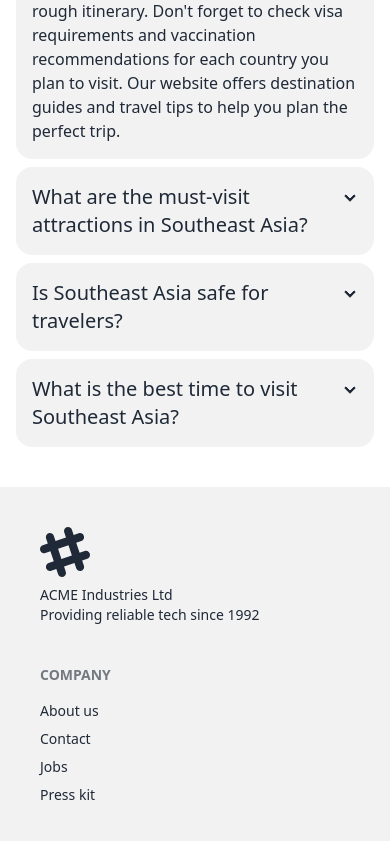
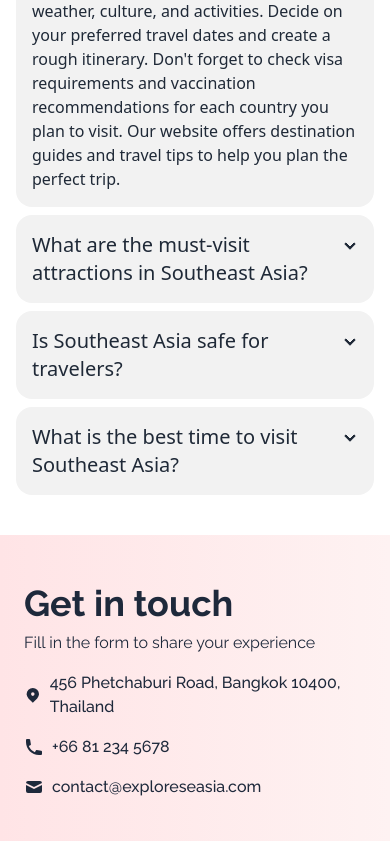
Before and after one commit to rakibgithub21/Asia_Explorer-client_site, a React (Vite) app: page / in a window 390 px wide. Shown: the part 1846-2687 px from the top of the page. Built offline with nearby package versions, Linux system fonts and the light colour scheme; no server answers.

Commit message:
add a feedback section

```diff
--- /dev/null
+++ b/src/components/Feedback.jsx
@@ -0,0 +1,55 @@
+import { useContext } from 'react';
+import logo from '../assets/feedback-mindmap-760.jpg'
+import { AuthContext } from '../context/AuthContextComponent';
+
+const Feedback = () => {
+    const {user} = useContext(AuthContext)
+    return (
+        <section className="py-6 bg-gradient-to-r from-rose-100 to-red-50 mt-10  raleway">
+            <div className="grid max-w-6xl grid-cols-1 px-6 mx-auto lg:px-8 md:grid-cols-2 md:divide-x">
+                <div className="py-6 md:py-0 text-slate-800 md:px-6">
+                    <h1 className="text-4xl font-bold">Get in touch</h1>
+                    <p className="pt-2 pb-4">Fill in the form to share your experience</p>
+                    <div className="space-y-4 text-slate-800 font-medium">
+                        <p className="flex items-center">
+                            <svg xmlns="http://www.w3.org/2000/svg" viewBox="0 0 20 20" fill="currentColor" className="w-5 h-5 mr-2 sm:mr-6">
+                                <path fillRule="evenodd" d="M5.05 4.05a7 7 0 119.9 9.9L10 18.9l-4.95-4.95a7 7 0 010-9.9zM10 11a2 2 0 100-4 2 2 0 000 4z" clipRule="evenodd"></path>
+                            </svg>
+                            <span>456 Phetchaburi Road, Bangkok 10400, Thailand</span>
+                        </p>
+                        <p className="flex items-center">
+                            <svg xmlns="http://www.w3.org/2000/svg" viewBox="0 0 20 20" fill="currentColor" className="w-5 h-5 mr-2 sm:mr-6">
+                                <path d="M2 3a1 1 0 011-1h2.153a1 1 0 01.986.836l.74 4.435a1 1 0 01-.54 1.06l-1.548.773a11.037 11.037 0 006.105 6.105l.774-1.548a1 1 0 011.059-.54l4.435.74a1 1 0 01.836.986V17a1 1 0 01-1 1h-2C7.82 18 2 12.18 2 5V3z"></path>
+                            </svg>
+                            <span>+66 81 234 5678</span>
+                        </p>
+                        <p className="flex items-center">
+                            <svg xmlns="http://www.w3.org/2000/svg" viewBox="0 0 20 20" fill="currentColor" className="w-5 h-5 mr-2 sm:mr-6">
+                                <path d="M2.003 5.884L10 9.882l7.997-3.998A2 2 0 0016 4H4a2 2 0 00-1.997 1.884z"></path>
+                                <path d="M18 8.118l-8 4-8-4V14a2 2 0 002 2h12a2 2 0 002-2V8.118z"></path>
+                            </svg>
+                            <span>contact@exploreseasia.com</span>
+                        </p>
+                    </div>
+                </div>
+                <form  className="flex flex-col py-6 space-y-6 md:py-0 md:px-6">
+                    <label className="input input-bordered flex bg-red-200 items-center gap-2">
+                        <svg xmlns="http://www.w3.org/2000/svg" viewBox="0 0 16 16" fill="currentColor" className="w-4 h-4 opacity-70"><path d="M8 8a3 3 0 1 0 0-6 3 3 0 0 0 0 6ZM12.735 14c.618 0 1.093-.561.872-1.139a6.002 6.002 0 0 0-11.215 0c-.22.578.254 1.139.872 1.139h9.47Z" /></svg>
+                        <input type="text" className="grow placeholder:text-black text-black" placeholder="Username" />
+                    </label>
+                    <label className="input input-bordered flex items-center bg-red-200 gap-2">
+                        <svg xmlns="http://www.w3.org/2000/svg" viewBox="0 0 16 16" fill="currentColor" className="w-4 h-4 opacity-70"><path d="M2.5 3A1.5 1.5 0 0 0 1 4.5v.793c.026.009.051.02.076.032L7.674 8.51c.206.1.446.1.652 0l6.598-3.185A.755.755 0 0 1 15 5.293V4.5A1.5 1.5 0 0 0 13.5 3h-11Z" /><path d="M15 6.954 8.978 9.86a2.25 2.25 0 0 1-1.956 0L1 6.954V11.5A1.5 1.5 0 0 0 2.5 13h11a1.5 1.5 0 0 0 1.5-1.5V6.954Z" /></svg>
+                        <input type="text" className="grow text-black placeholder:text-black" placeholder="Email" />
+                    </label>
+                    <label className="block">
+
+                        <textarea rows={3} placeholder="Add Your Valuable Feedback" className="textarea placeholder:text-black bg-red-200 textarea-bordered textarea-lg text-black w-full " ></textarea>
+                    </label>
+                    <button type="button" className="self-center px-8 py-3 text-lg rounded focus:ring hover:ring focus:ring-opacity-75 bg-violet-600 text-gray-50 focus:ring-violet-600 hover:ring-violet-600">Feedback</button>
+                </form>
+            </div>
+        </section>
+    );
+};
+
+export default Feedback;
--- a/src/components/Frequently.jsx
+++ b/src/components/Frequently.jsx
@@ -2,11 +2,11 @@ import faq from '../assets/FaqWord.jpg'
 
 const Frequently = () => {
     return (
-        <div className='grid lg:grid-cols-5 mt-20 px-2'>
-            <div className=' lg:col-span-2'>
-                <img className='w-full h-full' src={faq} alt="" />
+        <div className='grid lg:grid-cols-5 gap-5 mt-20 px-2'>
+            <div className=' lg:col-span-2 '>
+                <img className='w-full h-full rounded-md' src={faq} alt="" />
             </div>
-            <div className="px-2 space-y-2 lg:col-span-3">
+            <div className="px-2 space-y-2 lg:col-span-3 flex flex-col justify-center">
                 <div className="collapse collapse-arrow bg-base-200">
                     <input type="radio" name="my-accordion-2" defaultChecked />
                     <div className="collapse-title text-xl font-medium">
--- a/src/components/Update.jsx
+++ b/src/components/Update.jsx
@@ -84,7 +84,7 @@ const Update = () => {
                     <input defaultValue={description} required name="description" type="text" id="description" placeholder="Type here" className="input input-bordered w-full mt-1 " />
                 </div>
                 <div>
-                    <label htmlFor="cost">Average Cost</label>
+                    <label htmlFor="cost">Average Cost <span className=""> (*Remember it will show in dollar*) </span> </label>
                     <input defaultValue={cost} required name="cost" type="number" id="cost" placeholder="Type here" className="input input-bordered w-full mt-1 " />
                 </div>
                 <div className="relative">
@@ -99,11 +99,11 @@ const Update = () => {
                     <p className="absolute top-10 right-2"> <FaAngleDown className="text-2xl" /></p>
                 </div>
                 <div>
-                    <label htmlFor="travel">Travel Time</label>
+                    <label htmlFor="travel">Travel Time <span className=""> (*Add Just days number For example(6)*) </span></label>
                     <input defaultValue={travel} required name="travel" id="travel" type="number" placeholder="Type here" className="input input-bordered w-full mt-1 " />
                 </div>
                 <div>
-                    <label htmlFor="visitor">Total Visitor Per Year</label>
+                    <label htmlFor="visitor">Total Visitor Per Year <span className=""> (*Remember it will show in million) </span> </label>
                     <input defaultValue={visitor} required name="visitor" id="visitor" type="text" placeholder="Type here" className="input input-bordered w-full mt-1 " />
                 </div>
                 <div>
--- a/src/components/ViewDetails.jsx
+++ b/src/components/ViewDetails.jsx
@@ -21,7 +21,7 @@ const ViewDetails = () => {
                         <p className='flex items-center gap-1'><SiUnitednations />{country}</p>
                         <p className='flex items-center gap-1'><FaLocationDot /> Location : {location}</p>
                         <p className='flex items-center gap-1'><GiMoneyStack /> Average Cost: {cost} $</p>
-                        <p className='flex gap-1 items-center'><GrGroup />Total Visitor Per Year: {visitor}</p>
+                        <p className='flex gap-1 items-center'><GrGroup />Total Visitor Per Year: Approximately {visitor} Million</p>
                         <p className='flex items-center gap-1'><CiCalendarDate /> Travel Time: {travel} days</p>
                         <p className='flex gap-1 items-center'><TiWeatherPartlySunny /> Season: {season}</p>
                         <div className='text-center bg-slate-800 w-2/3 mx-auto  text-base py-2 rounded-md'>
--- a/src/pages/Home.jsx
+++ b/src/pages/Home.jsx
@@ -1,4 +1,5 @@
 import Countries from "../components/Countries";
+import Feedback from "../components/Feedback";
 import Frequently from "../components/Frequently";
 import HomeCards from "../components/HomeCards";
 import Slider from "../components/Slider";
@@ -13,6 +14,7 @@ const Home = () => {
 
             <Countries></Countries>
             <Frequently></Frequently>
+            <Feedback></Feedback>
         </div>
     );
 };
```
Also changed, not shown: src/pages/AddTourist.jsx (+4 -4 lines), src/assets/feedback-mindmap-760.jpg (added).
